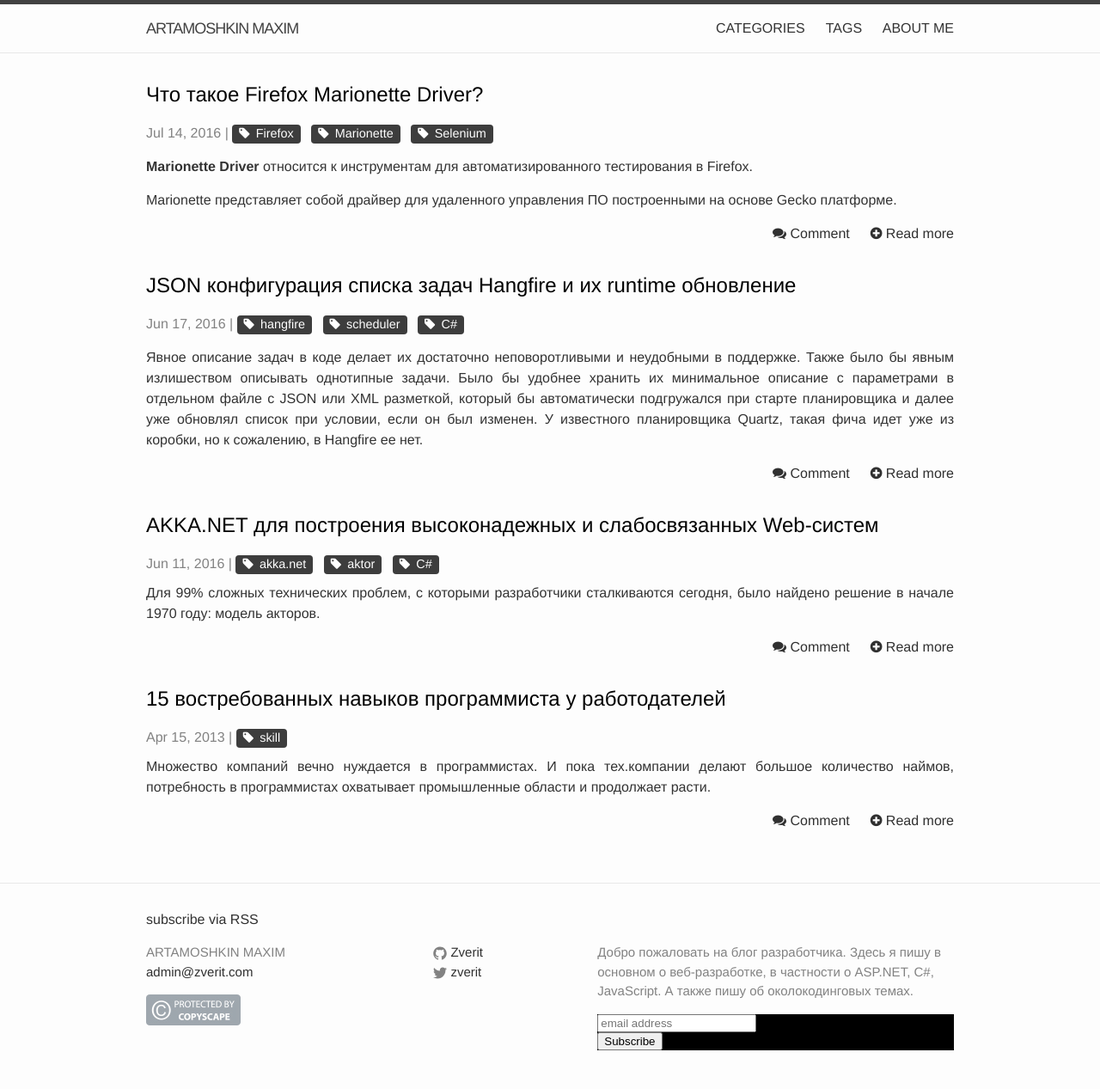
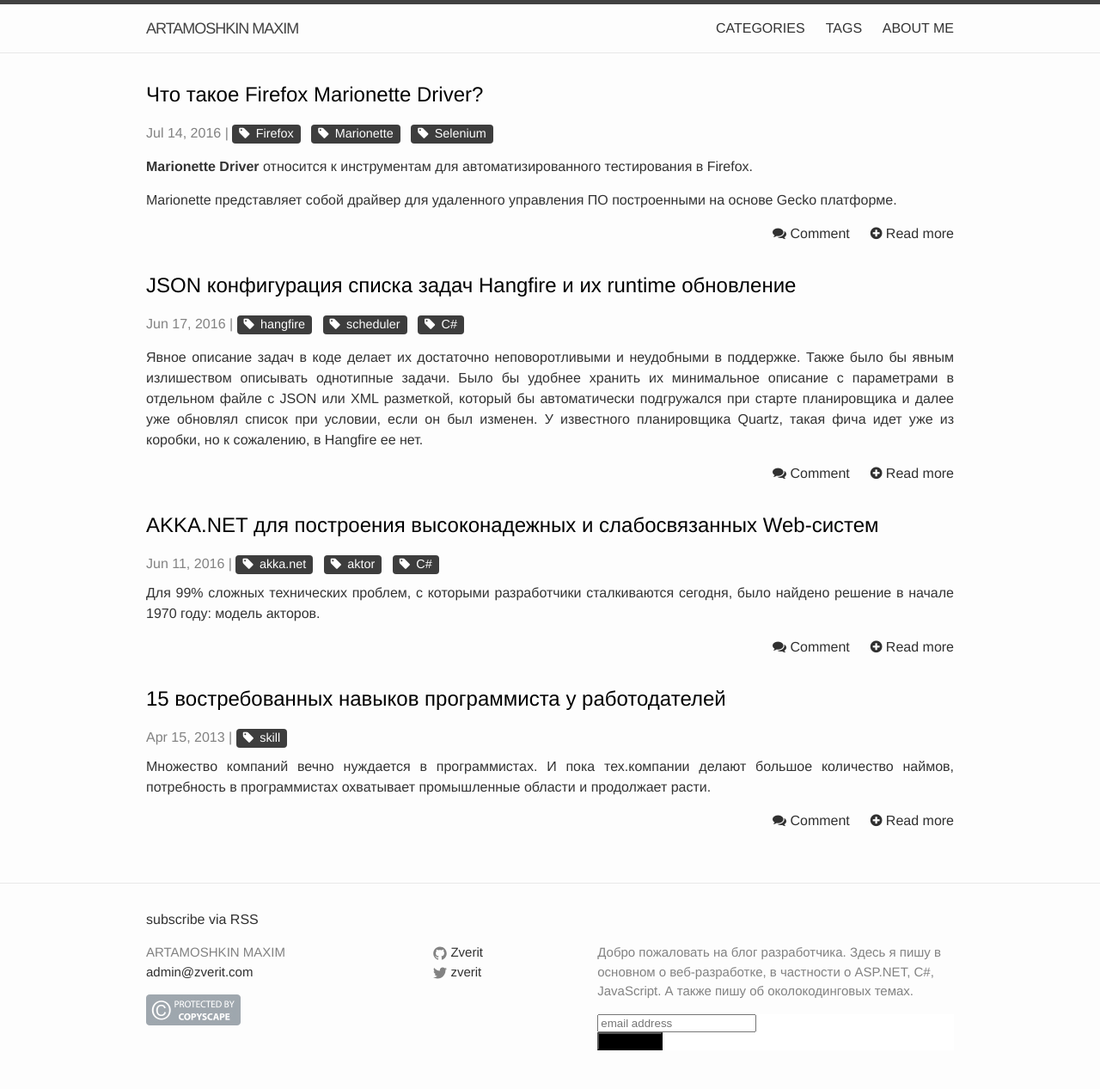
Before and after one commit to martamoshkin/blog.zverit.com, a Jekyll site: the page built from index.html, in a window 1280 px wide. Shown: the whole page at 86% size. Built offline with Jekyll 4.4.1, drawn with Linux system fonts in a browser that asks for light colours; nearby versions of some CDN libraries; comment, search, counter and statistics services are not loaded.

Commit message:
Update footer.html

```diff
--- a/_includes/footer.html
+++ b/_includes/footer.html
@@ -37,7 +37,7 @@
 		#mc_embed_signup form{
 			padding: 0;
 		}
-		#mc_embed_signup form{
+		#mc_embed_signup .button{
 			background: #000;
 		}
 			#mc_embed_signup{background:#fff; clear:left; font:14px Helvetica,Arial,sans-serif; }
```
